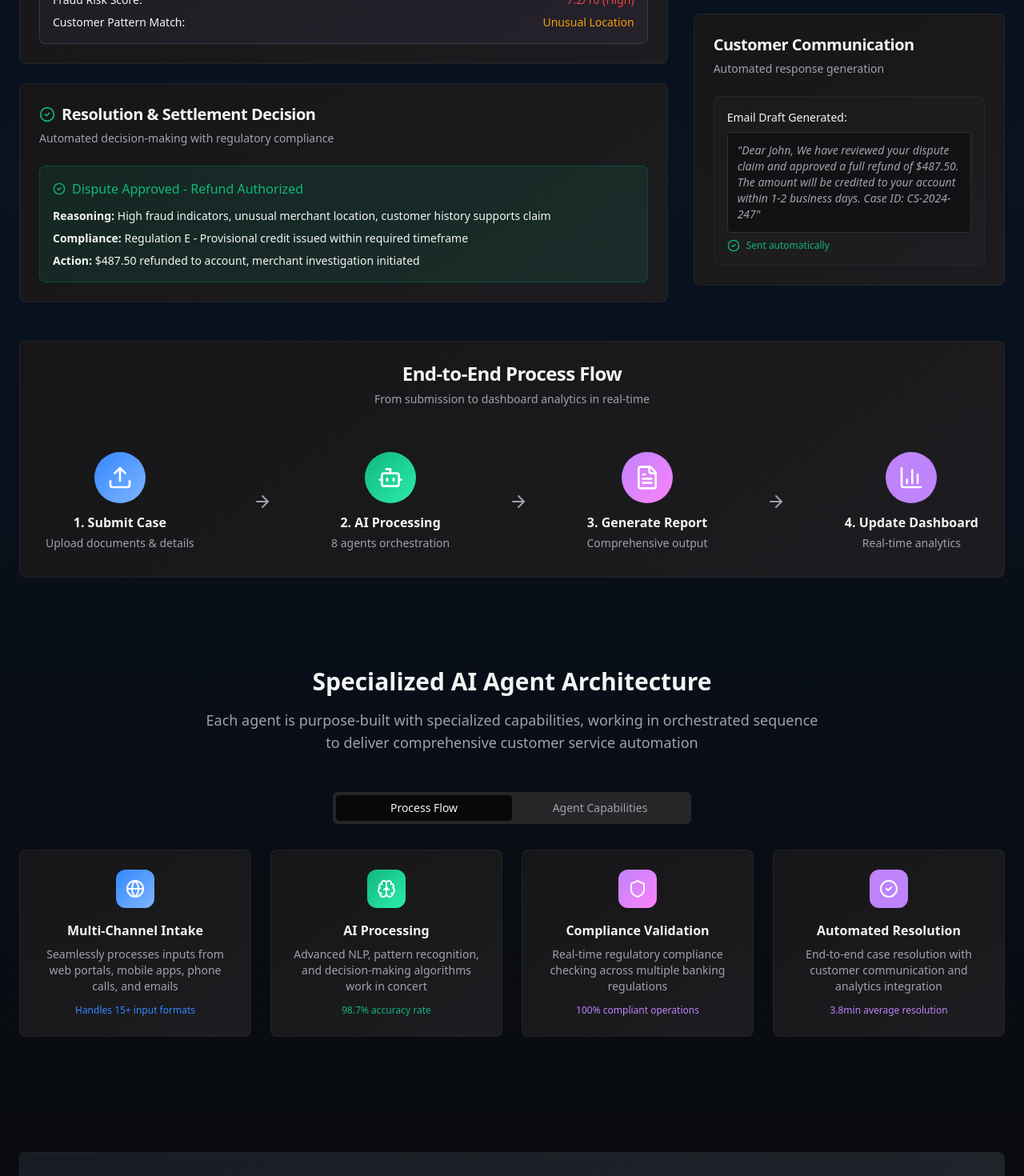
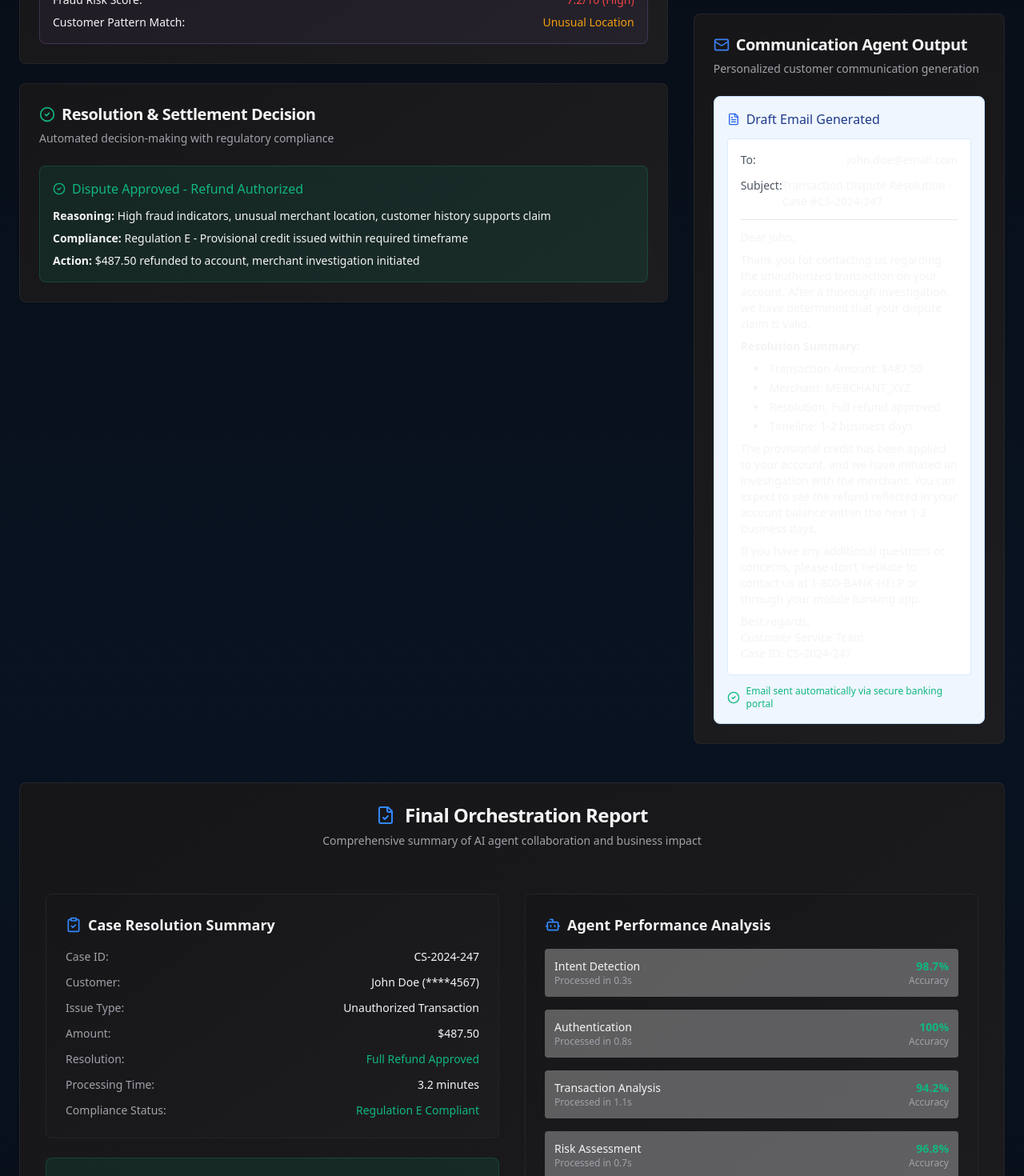
Before and after one commit to gshafd/ask-bankai, a React (Vite) app: page / in a window 1280 px wide. Shown: the part 1320-2790 px from the top of the page at 80% size. Built offline with nearby package versions, Linux system fonts and the light colour scheme.

Commit message:
Add final report and email preview
Show draft email after communication agent and a final report after orchestration.

```diff
--- a/src/pages/Index.tsx
+++ b/src/pages/Index.tsx
@@ -22,7 +22,11 @@ import {
   Globe,
   FileText,
   BarChart3,
-  Upload
+  Upload,
+  Mail,
+  FileCheck,
+  ClipboardCheck,
+  Download
 } from "lucide-react";
 
 interface SupportRequest {
@@ -403,21 +407,48 @@ const Index = () => {
 
             <Card className="banking-card">
               <CardHeader>
-                <CardTitle className="text-xl">Customer Communication</CardTitle>
-                <CardDescription>Automated response generation</CardDescription>
+                <CardTitle className="text-xl flex items-center gap-2">
+                  <Mail className="w-5 h-5 text-blue-500" />
+                  Communication Agent Output
+                </CardTitle>
+                <CardDescription>Personalized customer communication generation</CardDescription>
               </CardHeader>
-              <CardContent>
-                <div className="p-4 bg-muted/30 rounded-lg border border-border/50">
-                  <div className="text-sm space-y-2">
-                    <p className="font-medium">Email Draft Generated:</p>
-                    <div className="italic text-muted-foreground bg-background/50 p-3 rounded border">
-                      "Dear John, We have reviewed your dispute claim and approved a full refund of $487.50.
-                      The amount will be credited to your account within 1-2 business days. Case ID: CS-2024-247"
+              <CardContent className="space-y-4">
+                <div className="p-4 bg-blue-50 dark:bg-blue-950/30 rounded-lg border border-blue-200 dark:border-blue-800">
+                  <div className="flex items-center gap-2 mb-3">
+                    <FileText className="w-4 h-4 text-blue-600" />
+                    <span className="font-medium text-blue-900 dark:text-blue-100">Draft Email Generated</span>
+                  </div>
+                  <div className="bg-white dark:bg-gray-900 p-4 rounded border border-blue-100 dark:border-blue-900">
+                    <div className="space-y-3 text-sm">
+                      <div className="flex justify-between items-start">
+                        <span className="text-gray-600 dark:text-gray-400">To:</span>
+                        <span className="font-medium">john.doe@email.com</span>
+                      </div>
+                      <div className="flex justify-between items-start">
+                        <span className="text-gray-600 dark:text-gray-400">Subject:</span>
+                        <span className="font-medium">Transaction Dispute Resolution - Case #CS-2024-247</span>
+                      </div>
+                      <hr className="border-gray-200 dark:border-gray-700" />
+                      <div className="space-y-2">
+                        <p className="font-medium">Dear John,</p>
+                        <p>Thank you for contacting us regarding the unauthorized transaction on your account. After a thorough investigation, we have determined that your dispute claim is valid.</p>
+                        <p><strong>Resolution Summary:</strong></p>
+                        <ul className="list-disc list-inside ml-4 space-y-1">
+                          <li>Transaction Amount: $487.50</li>
+                          <li>Merchant: MERCHANT_XYZ</li>
+                          <li>Resolution: Full refund approved</li>
+                          <li>Timeline: 1-2 business days</li>
+                        </ul>
+                        <p>The provisional credit has been applied to your account, and we have initiated an investigation with the merchant. You can expect to see the refund reflected in your account balance within the next 1-2 business days.</p>
+                        <p>If you have any additional questions or concerns, please don't hesitate to contact us at 1-800-BANK-HELP or through your mobile banking app.</p>
+                        <p>Best regards,<br />Customer Service Team<br />Case ID: CS-2024-247</p>
+                      </div>
                     </div>
-                    <div className="flex items-center gap-2 mt-3">
-                      <CheckCircle2 className="w-4 h-4 text-success" />
-                      <span className="text-xs text-success">Sent automatically</span>
-                    </div>
+                  </div>
+                  <div className="flex items-center gap-2 mt-3">
+                    <CheckCircle2 className="w-4 h-4 text-success" />
+                    <span className="text-xs text-success">Email sent automatically via secure banking portal</span>
                   </div>
                 </div>
               </CardContent>
@@ -425,50 +456,156 @@ const Index = () => {
           </div>
         </div>
 
-        {/* Process Flow Visualization */}
+        {/* Final Orchestration Report */}
         <Card className="banking-card">
           <CardHeader className="text-center">
-            <CardTitle className="text-2xl">End-to-End Process Flow</CardTitle>
-            <CardDescription>From submission to dashboard analytics in real-time</CardDescription>
+            <CardTitle className="text-2xl flex items-center gap-3 justify-center">
+              <FileCheck className="w-6 h-6 text-primary" />
+              Final Orchestration Report
+            </CardTitle>
+            <CardDescription>Comprehensive summary of AI agent collaboration and business impact</CardDescription>
           </CardHeader>
           <CardContent className="p-8">
-            <div className="flex flex-col md:flex-row items-center justify-between gap-6">
-              <div className="flex flex-col items-center text-center group">
-                <div className="w-16 h-16 bg-gradient-primary rounded-full flex items-center justify-center mb-3 group-hover:scale-110 transition-transform">
-                  <Upload className="w-8 h-8 text-white" />
+            <div className="grid grid-cols-1 lg:grid-cols-2 gap-8">
+              {/* Case Summary */}
+              <div className="space-y-6">
+                <div className="p-6 bg-gradient-card rounded-lg border border-border/50">
+                  <h3 className="text-lg font-semibold mb-4 flex items-center gap-2">
+                    <ClipboardCheck className="w-5 h-5 text-primary" />
+                    Case Resolution Summary
+                  </h3>
+                  <div className="space-y-3 text-sm">
+                    <div className="flex justify-between">
+                      <span className="text-muted-foreground">Case ID:</span>
+                      <span className="font-medium">CS-2024-247</span>
+                    </div>
+                    <div className="flex justify-between">
+                      <span className="text-muted-foreground">Customer:</span>
+                      <span className="font-medium">John Doe (****4567)</span>
+                    </div>
+                    <div className="flex justify-between">
+                      <span className="text-muted-foreground">Issue Type:</span>
+                      <span className="font-medium">Unauthorized Transaction</span>
+                    </div>
+                    <div className="flex justify-between">
+                      <span className="text-muted-foreground">Amount:</span>
+                      <span className="font-medium">$487.50</span>
+                    </div>
+                    <div className="flex justify-between">
+                      <span className="text-muted-foreground">Resolution:</span>
+                      <span className="font-medium text-success">Full Refund Approved</span>
+                    </div>
+                    <div className="flex justify-between">
+                      <span className="text-muted-foreground">Processing Time:</span>
+                      <span className="font-medium">3.2 minutes</span>
+                    </div>
+                    <div className="flex justify-between">
+                      <span className="text-muted-foreground">Compliance Status:</span>
+                      <span className="font-medium text-success">Regulation E Compliant</span>
+                    </div>
+                  </div>
                 </div>
-                <h4 className="font-semibold mb-1">1. Submit Case</h4>
-                <p className="text-sm text-muted-foreground">Upload documents & details</p>
+
+                <div className="p-6 bg-success/10 rounded-lg border border-success/20">
+                  <h3 className="text-lg font-semibold mb-4 flex items-center gap-2">
+                    <TrendingUp className="w-5 h-5 text-success" />
+                    Business Impact Metrics
+                  </h3>
+                  <div className="grid grid-cols-2 gap-4 text-sm">
+                    <div className="text-center p-3 bg-white/50 dark:bg-gray-800/50 rounded">
+                      <div className="text-2xl font-bold text-success">97.8%</div>
+                      <div className="text-muted-foreground">Customer Satisfaction</div>
+                    </div>
+                    <div className="text-center p-3 bg-white/50 dark:bg-gray-800/50 rounded">
+                      <div className="text-2xl font-bold text-success">$847</div>
+                      <div className="text-muted-foreground">Cost Savings vs Manual</div>
+                    </div>
+                    <div className="text-center p-3 bg-white/50 dark:bg-gray-800/50 rounded">
+                      <div className="text-2xl font-bold text-success">92%</div>
+                      <div className="text-muted-foreground">Faster Processing</div>
+                    </div>
+                    <div className="text-center p-3 bg-white/50 dark:bg-gray-800/50 rounded">
+                      <div className="text-2xl font-bold text-success">100%</div>
+                      <div className="text-muted-foreground">Regulatory Compliance</div>
+                    </div>
+                  </div>
+                </div>
               </div>
 
-              <ArrowRight className="w-6 h-6 text-muted-foreground rotate-90 md:rotate-0" />
+              {/* Agent Performance */}
+              <div className="space-y-6">
+                <div className="p-6 bg-gradient-card rounded-lg border border-border/50">
+                  <h3 className="text-lg font-semibold mb-4 flex items-center gap-2">
+                    <Bot className="w-5 h-5 text-primary" />
+                    Agent Performance Analysis
+                  </h3>
+                  <div className="space-y-4">
+                    {[
+                      { name: "Intent Detection", score: 98.7, time: "0.3s" },
+                      { name: "Authentication", score: 100, time: "0.8s" },
+                      { name: "Transaction Analysis", score: 94.2, time: "1.1s" },
+                      { name: "Risk Assessment", score: 96.8, time: "0.7s" },
+                      { name: "Resolution Engine", score: 98.1, time: "0.3s" },
+                      { name: "Communication", score: 97.5, time: "0.2s" }
+                    ].map((agent, index) => (
+                      <div key={index} className="flex items-center justify-between p-3 bg-white/30 dark:bg-gray-800/30 rounded">
+                        <div className="flex-1">
+                          <div className="text-sm font-medium">{agent.name}</div>
+                          <div className="text-xs text-muted-foreground">Processed in {agent.time}</div>
+                        </div>
+                        <div className="text-right">
+                          <div className="text-sm font-bold text-success">{agent.score}%</div>
+                          <div className="text-xs text-muted-foreground">Accuracy</div>
+                        </div>
+                      </div>
+                    ))}
+                  </div>
+                </div>
 
-              <div className="flex flex-col items-center text-center group">
-                <div className="w-16 h-16 bg-gradient-secondary rounded-full flex items-center justify-center mb-3 group-hover:scale-110 transition-transform">
-                  <Bot className="w-8 h-8 text-white" />
+                <div className="p-6 bg-accent/10 rounded-lg border border-accent/20">
+                  <h3 className="text-lg font-semibold mb-4 flex items-center gap-2">
+                    <BarChart3 className="w-5 h-5 text-accent" />
+                    Real-time Dashboard Updates
+                  </h3>
+                  <div className="space-y-3 text-sm">
+                    <div className="flex items-center gap-2">
+                      <div className="w-2 h-2 bg-success rounded-full animate-pulse"></div>
+                      <span>Case metrics updated in analytics dashboard</span>
+                    </div>
+                    <div className="flex items-center gap-2">
+                      <div className="w-2 h-2 bg-success rounded-full animate-pulse"></div>
+                      <span>Customer satisfaction score recalculated</span>
+                    </div>
+                    <div className="flex items-center gap-2">
+                      <div className="w-2 h-2 bg-success rounded-full animate-pulse"></div>
+                      <span>Resolution time benchmarks updated</span>
+                    </div>
+                    <div className="flex items-center gap-2">
+                      <div className="w-2 h-2 bg-success rounded-full animate-pulse"></div>
+                      <span>Compliance reports automatically generated</span>
+                    </div>
+                  </div>
                 </div>
-                <h4 className="font-semibold mb-1">2. AI Processing</h4>
-                <p className="text-sm text-muted-foreground">8 agents orchestration</p>
               </div>
+            </div>
 
-              <ArrowRight className="w-6 h-6 text-muted-foreground rotate-90 md:rotate-0" />
-
-              <div className="flex flex-col items-center text-center group">
-                <div className="w-16 h-16 bg-gradient-accent rounded-full flex items-center justify-center mb-3 group-hover:scale-110 transition-transform">
-                  <FileText className="w-8 h-8 text-white" />
+            <div className="mt-8 pt-6 border-t border-border/50">
+              <div className="flex flex-col md:flex-row items-center justify-between gap-4">
+                <div className="text-center md:text-left">
+                  <p className="text-sm text-muted-foreground">
+                    Case processed successfully with full regulatory compliance and optimal customer experience
+                  </p>
                 </div>
-                <h4 className="font-semibold mb-1">3. Generate Report</h4>
-                <p className="text-sm text-muted-foreground">Comprehensive output</p>
-              </div>
-
-              <ArrowRight className="w-6 h-6 text-muted-foreground rotate-90 md:rotate-0" />
-
-              <div className="flex flex-col items-center text-center group">
-                <div className="w-16 h-16 bg-banking-accent rounded-full flex items-center justify-center mb-3 group-hover:scale-110 transition-transform">
-                  <BarChart3 className="w-8 h-8 text-white" />
+                <div className="flex gap-3">
+                  <Button variant="banking-outline" size="sm">
+                    <Download className="w-4 h-4 mr-2" />
+                    Export Report
+                  </Button>
+                  <Button variant="banking-primary" size="sm" onClick={() => setActiveView("dashboard")}>
+                    <BarChart3 className="w-4 h-4 mr-2" />
+                    View Dashboard
+                  </Button>
                 </div>
-                <h4 className="font-semibold mb-1">4. Update Dashboard</h4>
-                <p className="text-sm text-muted-foreground">Real-time analytics</p>
               </div>
             </div>
           </CardContent>
```
